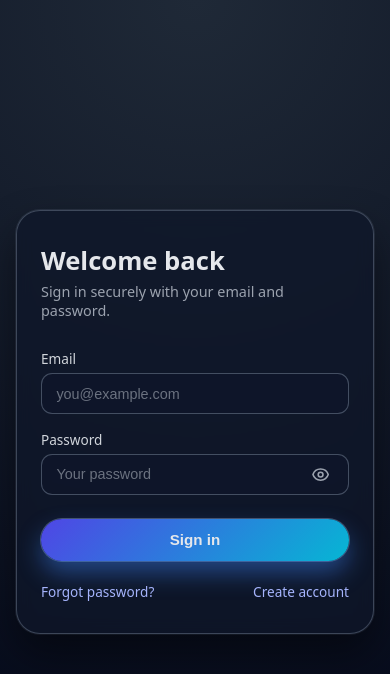
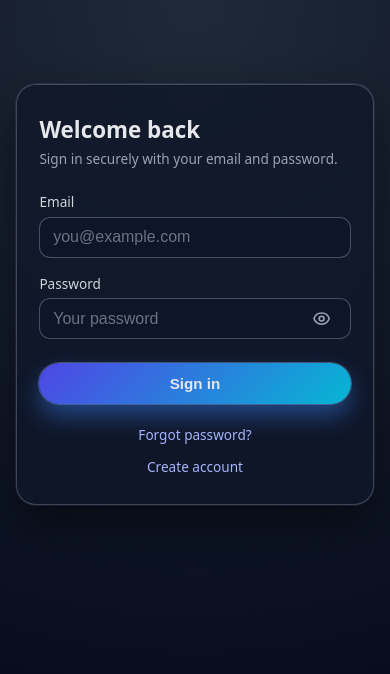
Before and after one commit to Tanmoy052/sign_in_system, a website: page frontend/login.html in a window 390 px wide. Drawn offline with Linux system fonts and the light colour scheme.

Commit message:
feat: make website responsive for all devices (mobile, tablet, laptop)

```diff
--- a/frontend/css/style.css
+++ b/frontend/css/style.css
@@ -267,9 +267,80 @@ body {
   margin-bottom: 1.8rem;
 }
 
-@media (max-width: 480px) {
+/* Responsive Adjustments */
+
+/* Tablets (Portrait) */
+@media (max-width: 768px) {
   .auth-container {
-    margin: 1rem;
-    padding: 2rem 1.5rem;
+    max-width: 400px;
+    padding: 2.2rem 1.8rem;
+    margin: 1.5rem;
+  }
+
+  .auth-title {
+    font-size: 1.5rem;
+  }
+
+  .dashboard-title {
+    font-size: 1.6rem;
   }
 }
+
+/* Mobile Phones (Large) */
+@media (max-width: 480px) {
+  body {
+    padding: 1rem;
+    align-items: flex-start; /* Better for scrolling on small screens */
+    padding-top: 10vh;
+  }
+
+  .auth-container {
+    padding: 1.8rem 1.4rem;
+    border-radius: 1.25rem;
+    margin: 0; /* Let body padding handle it */
+  }
+
+  .auth-title {
+    font-size: 1.4rem;
+  }
+
+  .auth-subtitle, .dashboard-subtitle {
+    font-size: 0.85rem;
+    margin-bottom: 1.5rem;
+  }
+
+  .form-input {
+    padding: 0.65rem 0.8rem;
+    font-size: 16px; /* Prevents auto-zoom on iOS */
+  }
+
+  .primary-button {
+    padding: 0.75rem 1rem;
+  }
+
+  .link-row {
+    flex-direction: column;
+    gap: 0.8rem;
+    align-items: center;
+  }
+}
+
+/* Mobile Phones (Small) */
+@media (max-width: 360px) {
+  .auth-container {
+    padding: 1.5rem 1.1rem;
+  }
+
+  .auth-title {
+    font-size: 1.3rem;
+  }
+}
+
+/* Laptop / Desktop (Height based adjustment) */
+@media (max-height: 600px) {
+  body {
+    align-items: flex-start;
+    padding-top: 2rem;
+    padding-bottom: 2rem;
+  }
+}
--- a/frontend/index.html
+++ b/frontend/index.html
@@ -2,6 +2,7 @@
 <html lang="en">
   <head>
     <meta charset="UTF-8" />
+    <meta name="viewport" content="width=device-width, initial-scale=1.0" />
     <title>Dashboard - Auth System</title>
     <link rel="stylesheet" href="css/style.css" />
     <link rel="icon" type="image/x-icon" href="logo/logo1.ico?v=1" />
--- a/frontend/login.html
+++ b/frontend/login.html
@@ -2,6 +2,7 @@
 <html lang="en">
   <head>
     <meta charset="UTF-8" />
+    <meta name="viewport" content="width=device-width, initial-scale=1.0" />
     <title>Login - Auth System</title>
     <link rel="stylesheet" href="css/style.css" />
     <link rel="icon" type="image/x-icon" href="logo/logo1.ico?v=1" />
```
Also changed, not shown: frontend/forgot-password.html (+1 -0 lines), frontend/reset-password.html (+1 -0 lines), frontend/signup.html (+1 -0 lines), frontend/verify-otp.html (+1 -0 lines).
